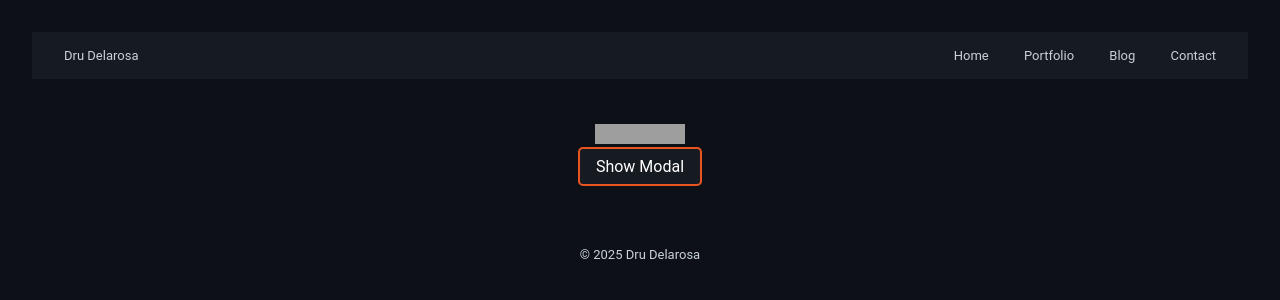
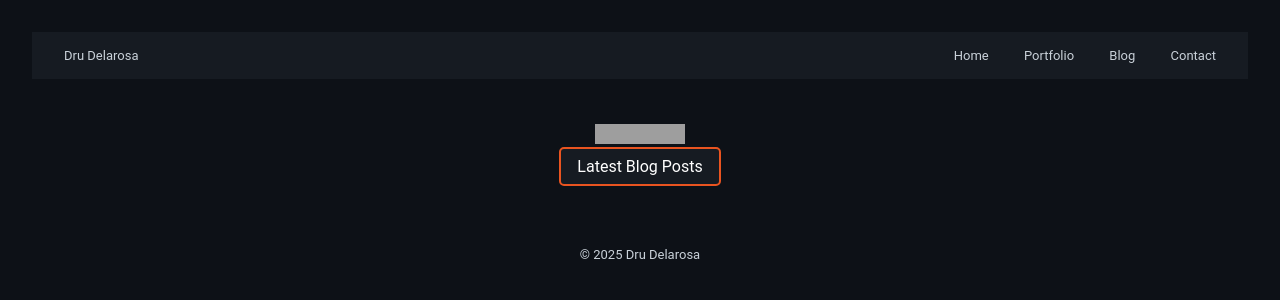
Before and after one commit to dntstck/web-main, a Jekyll site: the page built from index.html, in a window 1280 px wide. Shown: the top 300 px of the page. Built offline with Jekyll 4.4.1, drawn with Linux system fonts in a browser that asks for light colours; grey boxes are pictures that could not be loaded.

Commit message:
default html updated

```diff
--- a/index.html
+++ b/index.html
@@ -58,7 +58,7 @@ title: Home
     <p class="lead">
         <div align="center"><img src="https://img.shields.io/badge/Status-Under%20Construction-%2324292e.svg?style=for-the-badge&amp;labelColor=%23FFC107" alt="Under Construction Badge"></div>
         <div align="center" x-data="{ showModal: false }">
-        <button @click="showModal = true">Show Modal</button>
+        <button @click="showModal = true">Latest Blog Posts</button>
         <div x-show="showModal" class="modal">
         <div class="modal-content">
         <span @click="showModal = false" class="close">&times;</span>
```
